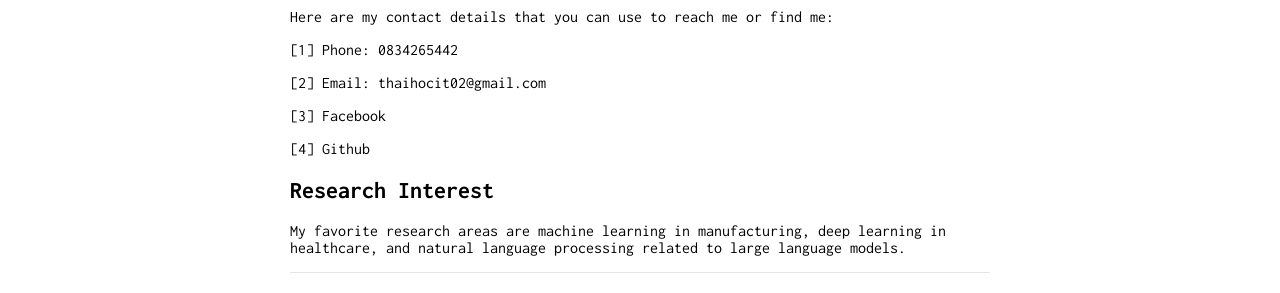
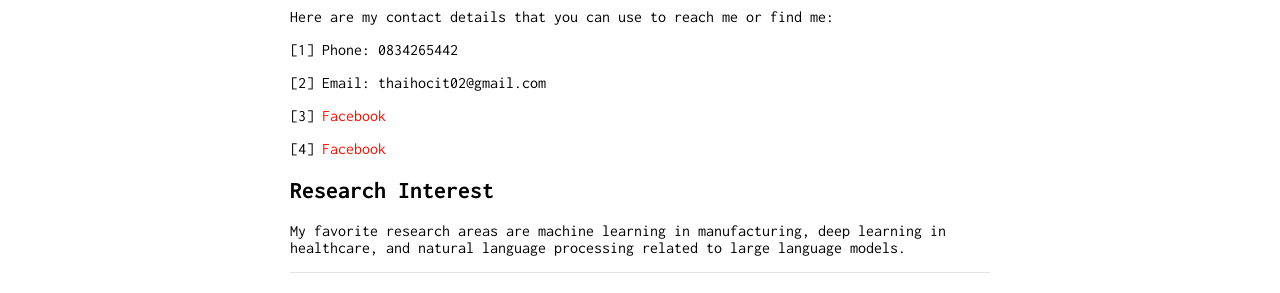
Before and after one commit to nguyenthaihoc02/About-Me, a Jekyll site: the page built from index.md, in a window 1280 px wide. Shown: the part 285-578 px from the top of the page. Built offline with Jekyll 4.4.1, drawn with Linux system fonts in a browser that asks for light colours; our own code applies the rules of GitHub Pages for plain Markdown files.

Commit message:
update file

```diff
--- a/index.md
+++ b/index.md
@@ -16,9 +16,9 @@ Here are my contact details that you can use to reach me or find me:
 
 [2] Email: thaihocit02@gmail.com
 
-[3] Facebook
+[3] [Facebook](https://www.facebook.com/NguyenThaiHoc.IT)
 
-[4] Github
+[4] [Facebook](https://github.com/nguyenthaihoc02)
 
 ## Research Interest
 My favorite research areas are machine learning in manufacturing, deep learning in healthcare, and natural language processing related to large language models.
```
Also changed, not shown: contact.md (+5 -1 lines).
